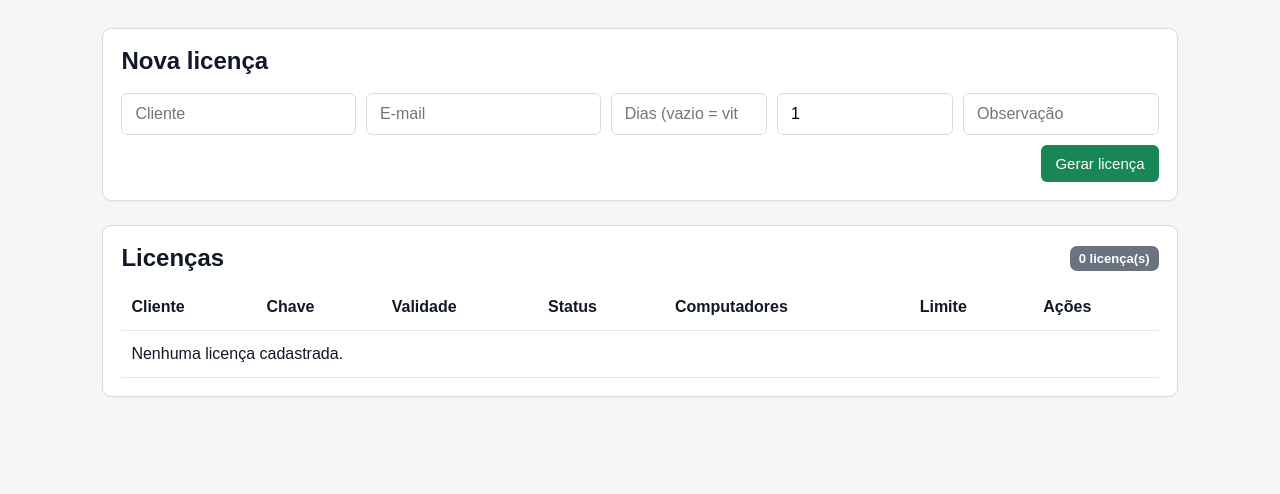
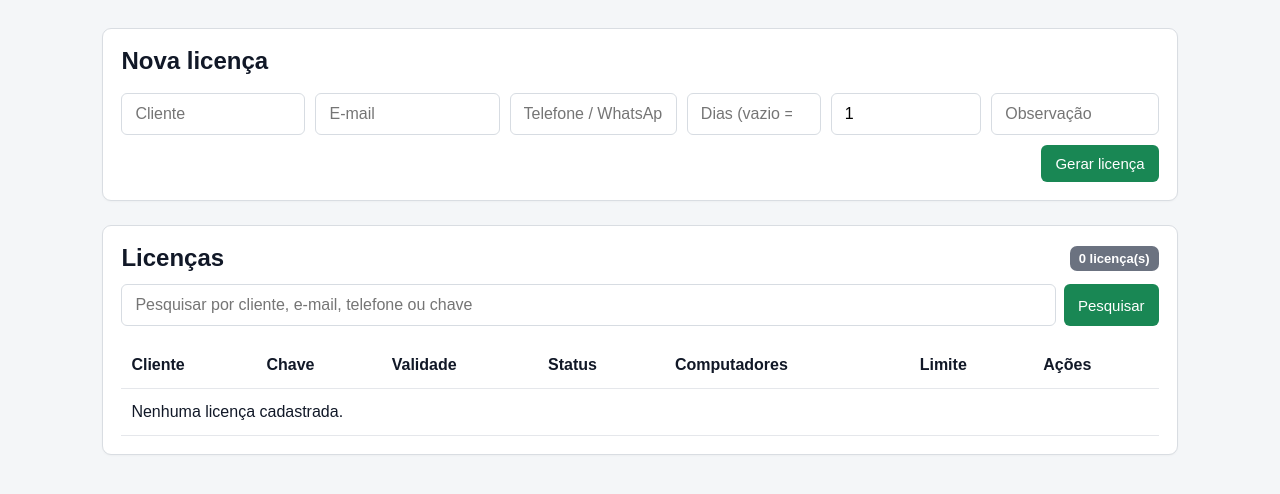
Before and after one commit to igorjsnunes/sistema-ecommerce-servidor, a Flask app: page /dashboard in a window 1280 px wide. Shown: the part 68-562 px from the top of the page. Run offline with Flask 3, Linux system fonts and the light colour scheme; the visitor is signed in with stand-in values (Sample User, id 1).

Commit message:
Add files via upload

```diff
--- a/templates/dashboard.html
+++ b/templates/dashboard.html
@@ -10,7 +10,7 @@
 .logout{color:white;text-decoration:none;border:1px solid #d1d5db;border-radius:6px;padding:7px 13px;font-size:14px}
 .container{width:84%;max-width:1500px;margin:28px auto}.flash{padding:16px 18px;border-radius:7px;margin-bottom:18px;border:1px solid #b7dfca;background:#dff3e8;color:#17633b}
 .flash.danger{border-color:#f1b8b8;background:#fde7e7;color:#8a1c1c}.card{background:white;border:1px solid #d9dde2;border-radius:9px;padding:18px;margin-bottom:24px;box-shadow:0 1px 2px rgba(0,0,0,.03)}
-h2{margin:0 0 18px;font-size:24px}.create-grid{display:grid;grid-template-columns:1.2fr 1.2fr .8fr .9fr 1fr;gap:10px}
+h2{margin:0 0 18px;font-size:24px}.create-grid{display:grid;grid-template-columns:1.1fr 1.1fr 1fr .8fr .9fr 1fr;gap:10px}
 input{width:100%;border:1px solid #d7dce2;border-radius:6px;padding:11px 13px;font-size:16px;outline:none}input:focus{border-color:#1d8f5a}
 button{border:0;border-radius:6px;padding:10px 14px;font-size:15px;cursor:pointer}.green{background:#198754;color:white}.yellow{background:#ffc107;color:#111}
 .blue{background:#12b9d8;color:#fff}.red{background:#dc3545;color:white}.gray{background:#6b7280;color:white}.purple{background:#6f42c1;color:white}
@@ -36,6 +36,7 @@ table{width:100%;border-collapse:collapse}th,td{text-align:left;padding:14px 10p
 <form method="post" action="{{ url_for('create_license') }}">
 <div class="create-grid">
 <input name="owner" placeholder="Cliente"><input name="email" placeholder="E-mail">
+<input name="phone" placeholder="Telefone / WhatsApp">
 <input name="days" type="number" min="1" placeholder="Dias (vazio = vitalícia)">
 <input name="max_machines" type="number" min="1" value="1" placeholder="Computadores">
 <input name="notes" placeholder="Observação">
@@ -46,12 +47,33 @@ table{width:100%;border-collapse:collapse}th,td{text-align:left;padding:14px 10p
 
 <div class="card">
 <div style="display:flex;justify-content:space-between;align-items:center;margin-bottom:12px"><h2 style="margin:0">Licenças</h2><span class="badge blocked">{{ licenses|length }} licença(s)</span></div>
+<form method="get" action="{{ url_for('dashboard') }}" style="display:flex;gap:8px;margin-bottom:16px">
+<input name="search" value="{{ search }}" placeholder="Pesquisar por cliente, e-mail, telefone ou chave">
+<button class="green" type="submit">Pesquisar</button>
+{% if search %}<a href="{{ url_for('dashboard') }}" class="gray" style="text-decoration:none;display:inline-flex;align-items:center">Limpar</a>{% endif %}
+</form>
 <table>
 <thead><tr><th>Cliente</th><th>Chave</th><th>Validade</th><th>Status</th><th>Computadores</th><th>Limite</th><th>Ações</th></tr></thead>
 <tbody>
 {% for lic in licenses %}
 <tr>
-<td><strong>{{ lic.owner or 'Sem cliente' }}</strong>{% if lic.email %}<div class="muted">{{ lic.email }}</div>{% endif %}{% if lic.notes %}<div class="muted">{{ lic.notes }}</div>{% endif %}</td>
+<td>
+<strong>{{ lic.owner or 'Sem cliente' }}</strong>
+{% if lic.email %}<div class="muted">{{ lic.email }}</div>{% endif %}
+{% if lic.phone %}<div class="muted">{{ lic.phone }}</div>{% endif %}
+{% if lic.notes %}<div class="muted">{{ lic.notes }}</div>{% endif %}
+<details style="margin-top:8px">
+<summary style="cursor:pointer;font-size:13px;color:#374151">Editar dados</summary>
+<form method="post" action="{{ url_for('edit_license',lic_id=lic.id) }}" style="margin-top:8px;display:grid;gap:6px">
+<input name="owner" value="{{ lic.owner or '' }}" placeholder="Cliente">
+<input name="email" value="{{ lic.email or '' }}" placeholder="E-mail">
+<input name="phone" value="{{ lic.phone or '' }}" placeholder="Telefone / WhatsApp">
+<input name="notes" value="{{ lic.notes or '' }}" placeholder="Observação">
+<input type="hidden" name="search" value="{{ search }}">
+<button class="green" type="submit">Salvar dados</button>
+</form>
+</details>
+</td>
 <td><span class="key">{{ lic.key }}</span></td>
 <td>{% if lic.expires_at %}{{ lic.expires_at.strftime('%d/%m/%Y %H:%M UTC') }}{% else %}Vitalícia{% endif %}</td>
 <td>{% if lic.is_expired() %}<span class="badge expired">Vencida</span>{% elif lic.active %}<span class="badge active">Ativa</span>{% else %}<span class="badge blocked">Bloqueada</span>{% endif %}</td>
```
